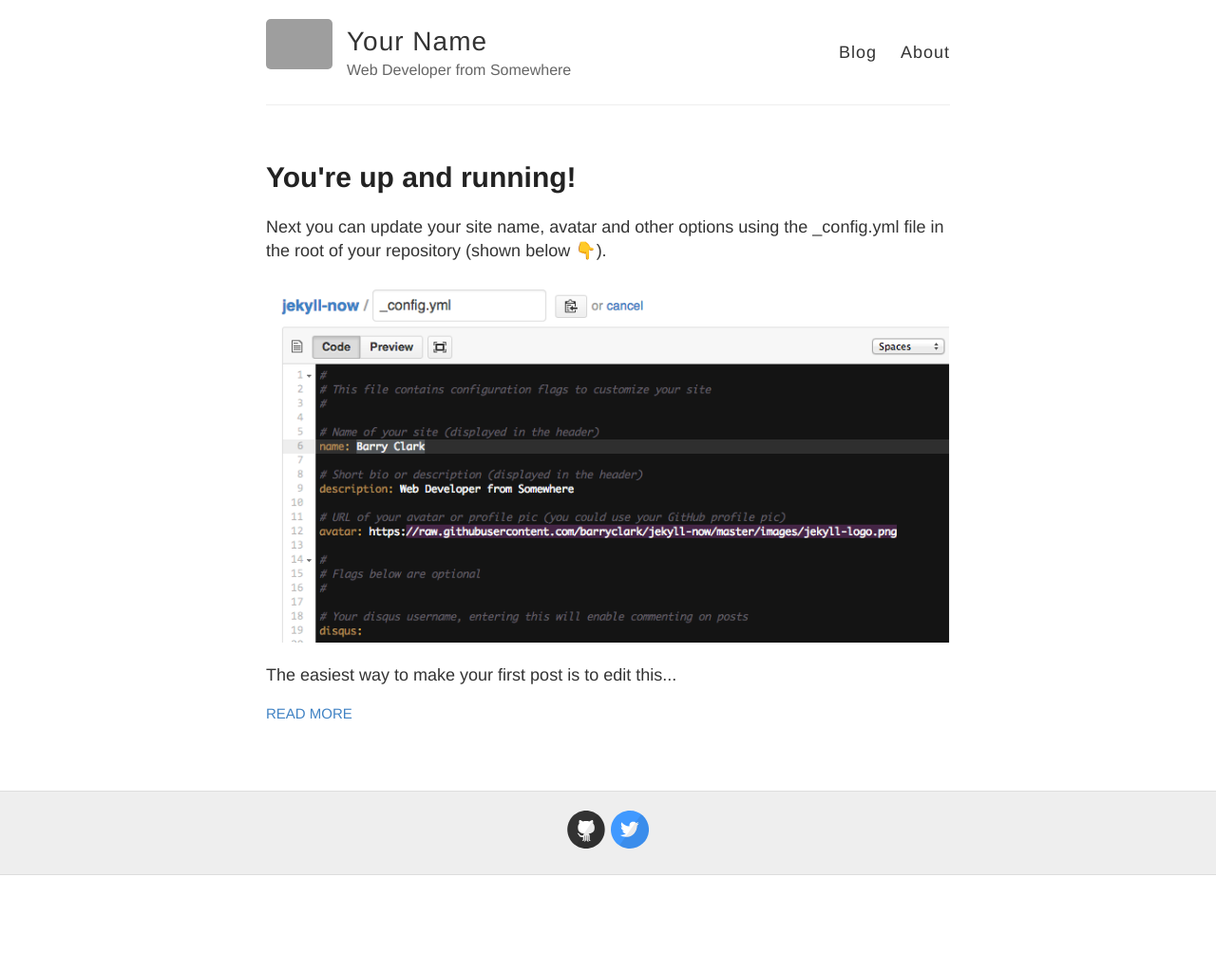
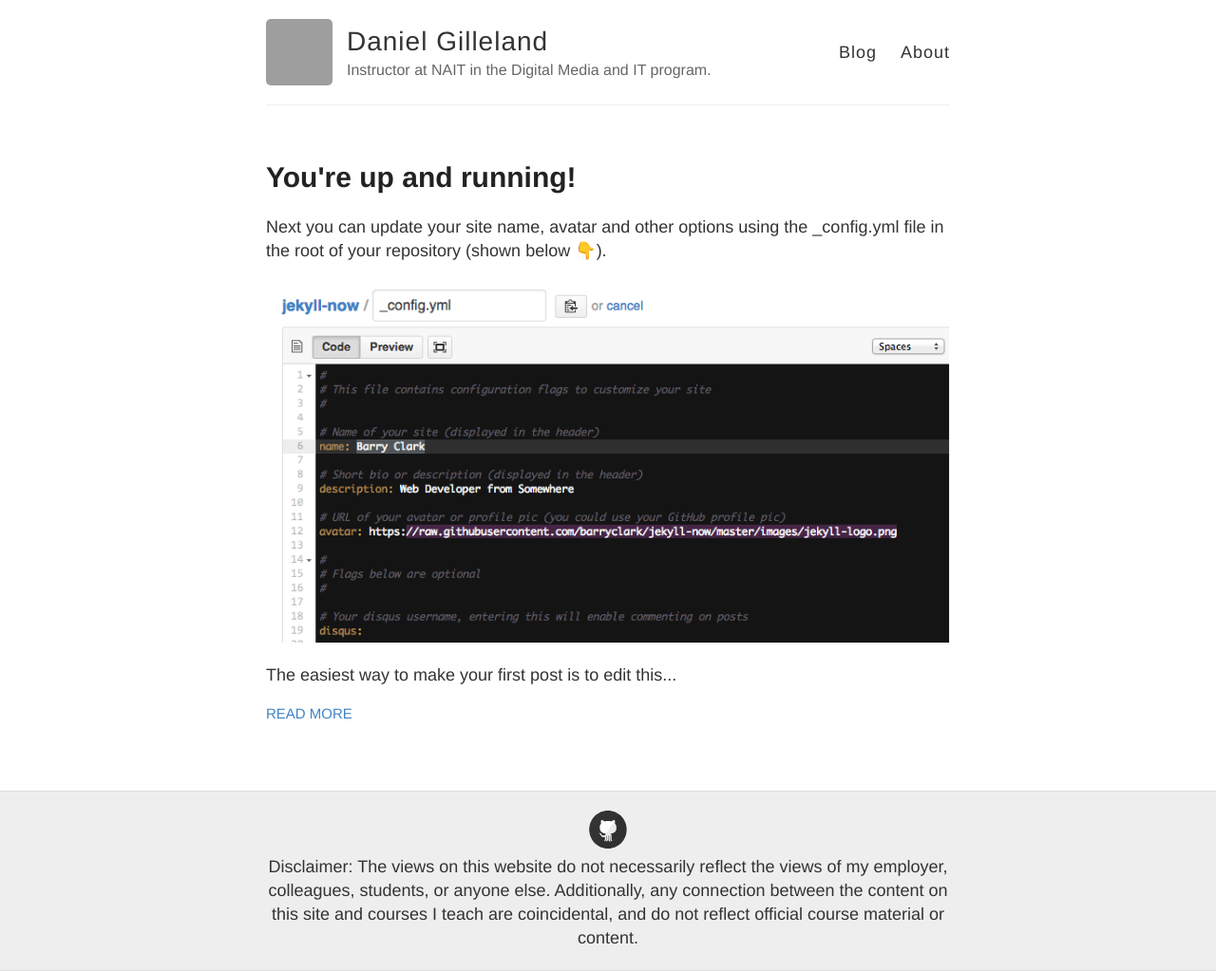
Before and after one commit to dgilleland/dgilleland.github.io, a Jekyll site: the page built from index.html, in a window 1280 px wide. Shown: the whole page at 95% size. Built offline with Jekyll 4.4.1, drawn with Linux system fonts in a browser that asks for light colours; emoji names are drawn with the system emoji font; before the commit the page ends 922 px from its top, so only the background shows below that; grey boxes are pictures that could not be loaded.

Commit message:
Update config + disclaimer on layout

```diff
--- a/_config.yml
+++ b/_config.yml
@@ -3,13 +3,13 @@
 #
 
 # Name of your site (displayed in the header)
-name: Your Name
+name: Daniel Gilleland
 
 # Short bio or description (displayed in the header)
-description: Web Developer from Somewhere
+description: Instructor at NAIT in the Digital Media and IT program.
 
 # URL of your avatar or profile pic (you could use your GitHub profile pic)
-avatar: https://raw.githubusercontent.com/barryclark/jekyll-now/master/images/jekyll-logo.png
+avatar: https://avatars1.githubusercontent.com/u/4458296?v=3&s=460
 
 #
 # Flags below are optional
@@ -21,12 +21,12 @@ footer-links:
   email:
   facebook:
   flickr:
-  github: barryclark/jekyll-now
+  github: dagilleland
   instagram:
   linkedin:
   pinterest:
   rss: # just type anything here for a working RSS icon, make sure you set the "url" above!
-  twitter: jekyllrb
+  twitter:
   stackoverflow: # your stackoverflow profile, e.g. "users/50476/bart-kiers"
 
 # Your disqus shortname, entering this will enable commenting on posts
@@ -37,7 +37,7 @@ google_analytics:
 
 # Your website URL (e.g. http://barryclark.github.io or http://www.barryclark.co)
 # Used for Sitemap.xml and your RSS feed
-url:
+url: http://dgilleland.github.io/
 
 # If you're hosting your site at a Project repository on GitHub pages
 # (http://yourusername.github.io/repository-name)
@@ -54,7 +54,7 @@ highlighter: pygments
 permalink: /:title/
 
 # The release of Jekyll Now that you're using
-version: v1.0.0
+version: v2.4.0
 
 # Set the Sass partials directory, as we're using @imports
 sass:
--- a/_layouts/default.html
+++ b/_layouts/default.html
@@ -47,6 +47,9 @@
       <div class="container">
         <footer class="footer">
           {% include svg-icons.html %}
+            <br />
+            Disclaimer:
+            The views on this website do not necessarily reflect the views of my employer, colleagues, students, or anyone else. Additionally, any connection between the content on this site and courses I teach are coincidental, and do not reflect official course material or content.
         </footer>
       </div>
     </div>
```
